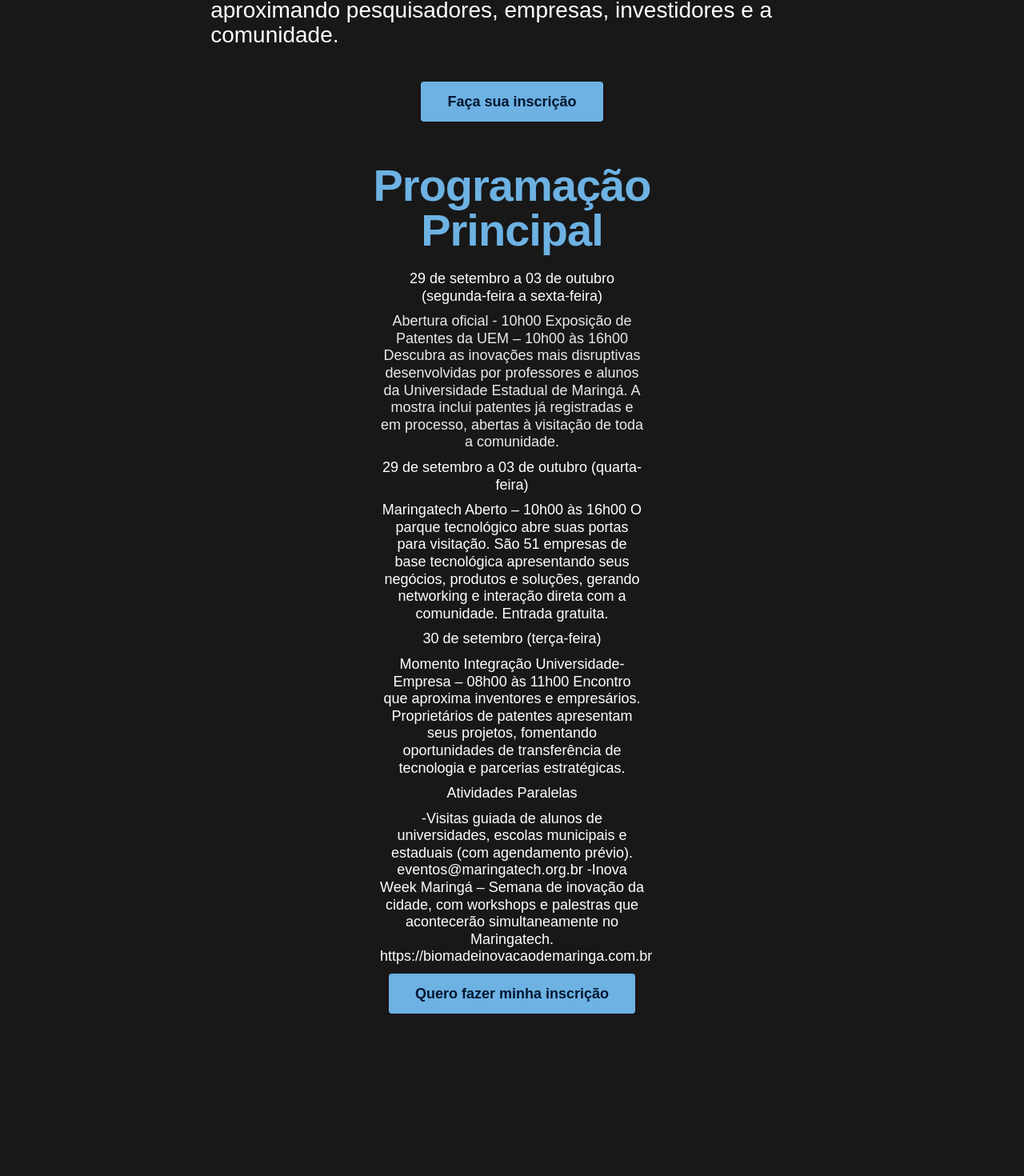
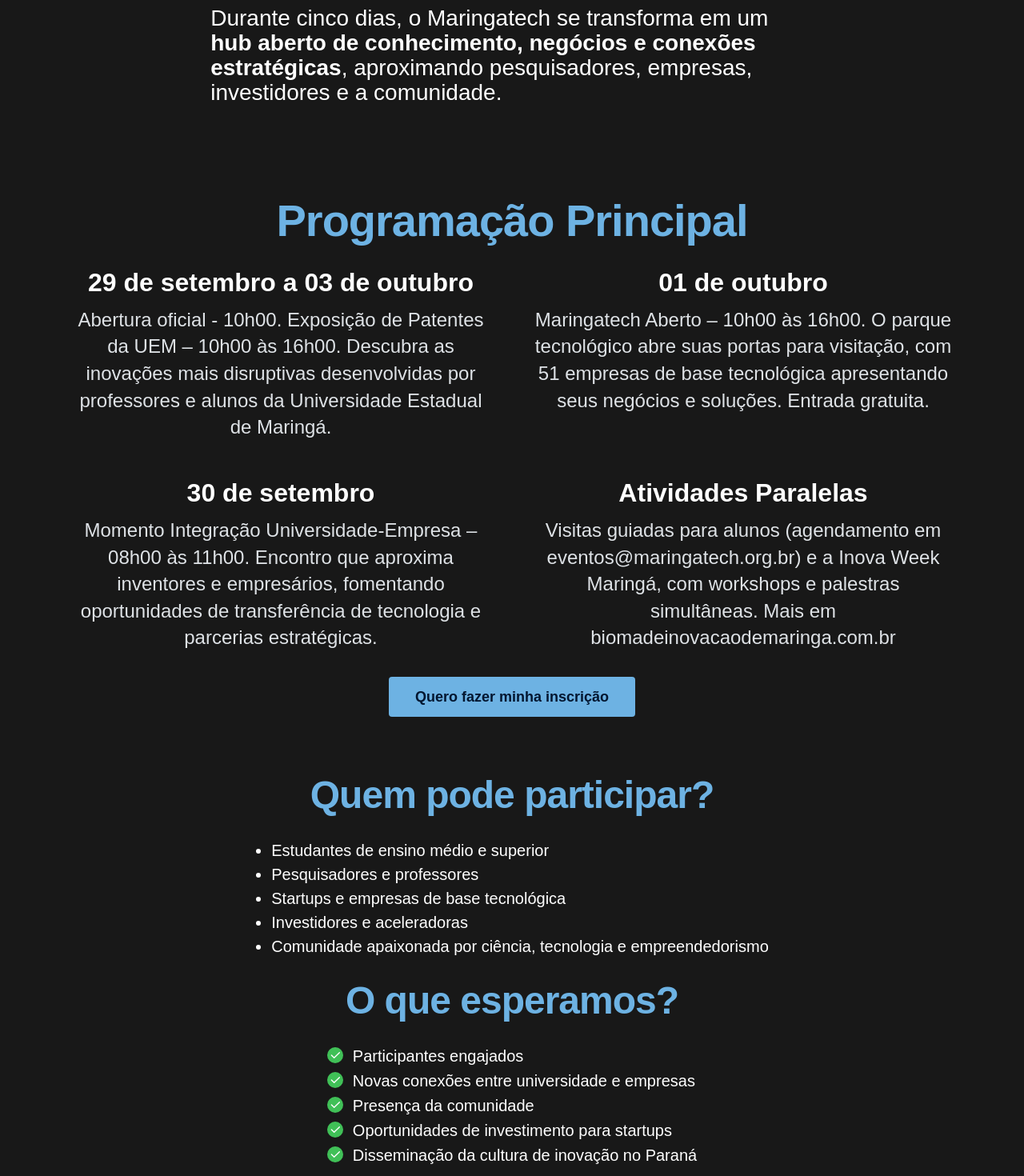
Before and after one commit to gtortajada/expotech.org.br, a Next.js app: page / in a window 1280 px wide. Shown: the part 1308-2778 px from the top of the page at 80% size. Built offline with nearby package versions, Linux system fonts and the light colour scheme.

Commit message:
feat: Site quase finalizado.

```diff
--- a/src/app/page.tsx
+++ b/src/app/page.tsx
@@ -1,4 +1,5 @@
 import Hero from "@/components/sections/Hero";
+import Sobre from "@/components/sections/Sobre";
 import Informacoes from "@/components/sections/Informacoes";
 import Programacao from "@/components/sections/Programacao";
 
@@ -6,6 +7,7 @@
   return (
     <>
       <Hero />
+      <Sobre />
       <Programacao />
       <Informacoes />
     </>
--- a/src/components/Background.tsx
+++ b/src/components/Background.tsx
@@ -30,7 +30,7 @@
         <Box
           style={{
             position: 'absolute',
-            top: '20vh',
+            top: '10vh',
             left: 0,
             transform: 'translateX(-40%)',
             width: '25vw',
@@ -47,7 +47,7 @@
         <Box
           style={{
             position: 'absolute',
-            top: '80vh',
+            top: '75vh',
             right: 0,
             transform: 'translateX(20%)',
             width: '25vw',
--- a/src/components/Navbar.tsx
+++ b/src/components/Navbar.tsx
@@ -59,7 +59,7 @@
     top: rem(56),
     left: 0,
     right: 0,
-    backgroundColor: "#808285",
+    backgroundColor: "#181818",
     borderTop: `${rem(1)} solid rgba(255, 255, 255, 0.2)`,
   };
 
--- a/src/components/sections/Hero.tsx
+++ b/src/components/sections/Hero.tsx
@@ -2,13 +2,7 @@
 
 import { CtaButton } from "@/components/CtaButton";
 import { Section } from "@/components/Section";
-import {
-  Box,
-  Stack,
-  Text,
-  Title,
-  rem
-} from "@mantine/core";
+import { Box, Stack, Text, Title, rem } from "@mantine/core";
 
 export default function Hero() {
   return (
@@ -22,7 +16,7 @@
           textAlign: "center",
           color: "white",
         }}
-        mih={{ base: "100vh", md: "768px" }}
+        mih={{ base: "70vh", md: "768px" }}
         mah={{ base: "auto", md: "1000px" }}
       >
         <Stack align="center" style={{ zIndex: 1 }} p="sm" gap="xs">
@@ -61,57 +55,6 @@
           <CtaButton>Faça sua inscrição</CtaButton>
         </Stack>
       </Box>
-
-      <Stack align="center" style={{ zIndex: 1 }} p="sm" gap="xs">
-        <Title
-            order={1}
-            px={{ base: "xl", sm: "0" }}
-            fz={{ base: rem(42), sm: rem(56) }}
-            fw={700}
-            lts={-1}
-            lh={1}
-            mb="sm"
-            maw={{ base: "100%", sm: "70%" }}
-            c="#6DB2E3"
-          >
-            Sobre o evento
-          </Title>
-        <Text
-          px={{ base: "md", sm: "0" }}
-          fz={{ base: rem(24), sm: rem(28) }}
-          lh={1.1}
-          mb="xl"
-          maw={{ base: "80%", sm: "60%" }}
-        >
-          A **EXPOTECH Maringá 2025** é o maior encontro de ciência, tecnologia
-          e inovação da região, promovendo a integração entre universidades,
-          setor produtivo e sociedade.
-        </Text>
-        <Text
-          px={{ base: "md", sm: "0" }}
-          fz={{ base: rem(24), sm: rem(28) }}
-          lh={1.1}
-          mb="xl"
-          maw={{ base: "80%", sm: "60%" }}
-        >
-          Inspirada na histórica FEITECH 2013, que impulsionou a cultura de
-          inovação em Maringá, a EXPOTECH chega com uma proposta moderna e
-          interativa, alinhada à Transformação Digital e ao desenvolvimento
-          sustentável do Paraná.
-        </Text>
-        <Text
-          px={{ base: "md", sm: "0" }}
-          fz={{ base: rem(24), sm: rem(28) }}
-          lh={1.1}
-          mb="xl"
-          maw={{ base: "80%", sm: "60%" }}
-        >
-          Durante cinco dias, o Maringatech se transforma em um hub aberto de
-          conhecimento, negócios e conexões estratégicas, aproximando
-          pesquisadores, empresas, investidores e a comunidade.{" "}
-        </Text>
-        <CtaButton>Faça sua inscrição</CtaButton>
-      </Stack>
     </Section>
   );
 }
--- a/src/components/sections/Informacoes.tsx
+++ b/src/components/sections/Informacoes.tsx
@@ -1,85 +1,87 @@
+// Arquivo: src/app/Informacoes.tsx
 "use client";
 
-import "@mantine/carousel/styles.css";
-import { Box, Stack, Text, Title } from "@mantine/core";
-
+// 1. Imports necessários para os novos componentes e ícones
 import { CtaButton } from "@/components/CtaButton";
-import { Section } from "../Section";
+import { Section } from "@/components/Section";
+import {
+  Container,
+  List,
+  Stack,
+  ThemeIcon,
+  Title,
+  rem
+} from "@mantine/core";
+import { IconCheck } from "@tabler/icons-react"; // Um pacote de ícones popular para usar com Mantine
 
 export default function Informacoes() {
   return (
     <Section id="informacoes">
-      <Box
-        style={{
-          position: "relative",
-          display: "flex",
-          alignItems: "center",
-          justifyContent: "center",
-          textAlign: "center",
-          color: "white",
-        }}
-        mih={{ base: "100vh", md: "768px" }}
-        mah={{ base: "auto", md: "1000px" }}
-      >
-        <Stack gap="xs" align="center">
+      <Container size="lg">
+        <Stack gap="xl" align="center">
           <Title
-            order={1}
-            size="h1"
+            order={2}
+            fz={{ base: rem(36), sm: rem(48) }}
+            fw={700}
+            lts={-1}
+            lh={1.1}
+            c="#6DB2E3"
             ta="center"
-            c="#6DB2E3"
-            style={{
-              fontWeight: 700,
-              fontSize: "clamp(1.75rem, 4vw, 2.5rem)",
-              lineHeight: 1.2,
-            }}
           >
             Quem pode participar?
           </Title>
-          <Text
+          <List
+            spacing="xs"
             size="lg"
+            center
+            c="white"
+            fz={{ base: rem(20), sm: rem(20) }}
+            lh={1.4}
+          >
+            <List.Item>Estudantes de ensino médio e superior</List.Item>
+            <List.Item>Pesquisadores e professores</List.Item>
+            <List.Item>Startups e empresas de base tecnológica</List.Item>
+            <List.Item>Investidores e aceleradoras</List.Item>
+            <List.Item>
+              Comunidade apaixonada por ciência, tecnologia e empreendedorismo
+            </List.Item>
+          </List>
+
+          <Title
+            order={2}
+            fz={{ base: rem(36), sm: rem(48) }}
+            fw={700}
+            lts={-1}
+            lh={1.1}
+            c="#6DB2E3"
             ta="center"
-            maw={330}
-            style={{
-              lineHeight: 1.2,
-              color: "white",
-            }}
-          >
-            * Estudantes de ensino médio e superior * Pesquisadores e
-            professores * Startups e empresas de base tecnológica * Investidores
-            e aceleradoras * Comunidade apaixonada por ciência, tecnologia e
-            empreendedorismo
-          </Text>
-          <Title
-            order={1}
-            size="h1"
-            ta="center"
-            c="#6DB2E3"
-            style={{
-              fontWeight: 700,
-              fontSize: "clamp(1.75rem, 4vw, 2.5rem)",
-              lineHeight: 1.2,
-            }}
           >
             O que esperamos?
           </Title>
-          <Text
+
+          <List
+            spacing="xs"
             size="lg"
-            ta="center"
-            maw={330}
-            style={{
-              lineHeight: 1.2,
-              color: "white",
-            }}
+            center
+            c="white"
+            fz={{ base: rem(20), sm: rem(20) }}
+            lh={1.4}
+            icon={
+              <ThemeIcon color="green" size={20} radius="xl">
+                <IconCheck style={{ width: rem(16), height: rem(16) }} />
+              </ThemeIcon>
+            }
           >
-            ✔️ Participantes engajados ✔️ Novas conexões entre universidade e
-            empresas ✔️Presença da comunidade ✔️ Oportunidades de investimento
-            para startups ✔️ Disseminação da cultura de inovação no Paraná
-          </Text>
-          <Box>
-            <CtaButton>Quero fazer minha inscrição</CtaButton>
-          </Box>
+            <List.Item>Participantes engajados</List.Item>
+            <List.Item>Novas conexões entre universidade e empresas</List.Item>
+            <List.Item>Presença da comunidade</List.Item>
+            <List.Item>Oportunidades de investimento para startups</List.Item>
+            <List.Item>Disseminação da cultura de inovação no Paraná</List.Item>
+          </List>
+
+          <CtaButton>Quero fazer minha inscrição</CtaButton>
         </Stack>
-      </Box>
+      </Container>
     </Section>
   );
 }
--- a/src/components/sections/Programacao.tsx
+++ b/src/components/sections/Programacao.tsx
@@ -1,148 +1,84 @@
+// Arquivo: src/app/Programacao.tsx
 "use client";
 
-import "@mantine/carousel/styles.css";
+import { CtaButton } from "@/components/CtaButton";
+import { Section } from "@/components/Section";
+// 1. Importe o Container do Mantine
+import { Container, SimpleGrid, Stack, Text, Title, rem } from "@mantine/core";
+import React from "react";
 
-import { Box, rem, Stack, Text, Title } from "@mantine/core";
-
-import { CtaButton } from "@/components/CtaButton";
-import { Section } from "../Section";
+function ProgramacaoCard({
+  title,
+  children,
+}: {
+  title: string;
+  children: React.ReactNode;
+}) {
+  return (
+    <Stack ta="center" gap="sm">
+      <Text fz={{ base: rem(22), sm: rem(32) }} fw={600} c="white" lh={1.1}>
+        {title}
+      </Text>
+      <Text c="gray.3" fz={{ base: rem(16), sm: rem(24) }} lh={1.4}>
+        {children}
+      </Text>
+    </Stack>
+  );
+}
 
 export default function Programacao() {
   return (
     <Section id="programacao">
-      <Box
-        style={{
-          position: "relative",
-          display: "flex",
-          alignItems: "center",
-          justifyContent: "center",
-          textAlign: "center",
-          color: "white",
-        }}
-        mih={{ base: "100vh", md: "768px" }}
-        mah={{ base: "auto", md: "1000px" }}
-      >
-        <Stack gap="xs" align="center">
+      <Container size="lg">
+        <Stack gap="xl" align="center">
           <Title
-            order={1}
+            order={2}
             px={{ base: "xl", sm: "0" }}
             fz={{ base: rem(42), sm: rem(56) }}
             fw={700}
             lts={-1}
             lh={1}
-            mb="sm"
             maw={{ base: "100%", sm: "70%" }}
             c="#6DB2E3"
+            ta="center"
           >
             Programação Principal
           </Title>
-          <Text
-            size="lg"
-            ta="center"
-            maw={330}
-            style={{
-              lineHeight: 1.2,
-              color: "#FFFFFF",
-            }}
+
+          <SimpleGrid
+            cols={{ base: 1, md: 2 }}
+            spacing={{ base: "xl", md: "3rem" }}
+            verticalSpacing={{ base: "xl", md: "3rem" }}
           >
-            29 de setembro a 03 de outubro (segunda-feira a sexta-feira)
-          </Text>
-          <Text
-            size="lg"
-            ta="center"
-            maw={330}
-            style={{
-              lineHeight: 1.2,
-              color: "#EAEAEA",
-            }}
-          >
-            Abertura oficial - 10h00 Exposição de Patentes da UEM – 10h00 às
-            16h00 Descubra as inovações mais disruptivas desenvolvidas por
-            professores e alunos da Universidade Estadual de Maringá. A mostra
-            inclui patentes já registradas e em processo, abertas à visitação de
-            toda a comunidade.
-          </Text>
-          <Text
-            size="lg"
-            ta="center"
-            maw={330}
-            style={{
-              lineHeight: 1.2,
-              color: "white",
-            }}
-          >
-            29 de setembro a 03 de outubro (quarta-feira)
-          </Text>
-          <Text
-            size="lg"
-            ta="center"
-            maw={330}
-            style={{
-              lineHeight: 1.2,
-              color: "white",
-            }}
-          >
-            Maringatech Aberto – 10h00 às 16h00 O parque tecnológico abre suas
-            portas para visitação. São 51 empresas de base tecnológica
-            apresentando seus negócios, produtos e soluções, gerando networking
-            e interação direta com a comunidade. Entrada gratuita.
-          </Text>
-          <Text
-            size="lg"
-            ta="center"
-            maw={330}
-            style={{
-              lineHeight: 1.2,
-              color: "white",
-            }}
-          >
-            30 de setembro (terça-feira)
-          </Text>
-          <Text
-            size="lg"
-            ta="center"
-            maw={330}
-            style={{
-              lineHeight: 1.2,
-              color: "white",
-            }}
-          >
-            Momento Integração Universidade-Empresa – 08h00 às 11h00 Encontro
-            que aproxima inventores e empresários. Proprietários de patentes
-            apresentam seus projetos, fomentando oportunidades de transferência
-            de tecnologia e parcerias estratégicas.
-          </Text>
-          <Text
-            size="lg"
-            ta="center"
-            maw={330}
-            style={{
-              lineHeight: 1.2,
-              color: "white",
-            }}
-          >
-            Atividades Paralelas
-          </Text>
-          <Text
-            size="lg"
-            ta="center"
-            maw={330}
-            style={{
-              lineHeight: 1.2,
-              color: "white",
-            }}
-          >
-            -Visitas guiada de alunos de universidades, escolas municipais e
-            estaduais (com agendamento prévio). eventos@maringatech.org.br
-            -Inova Week Maringá – Semana de inovação da cidade, com workshops e
-            palestras que acontecerão simultaneamente no Maringatech.
-            https://biomadeinovacaodemaringa.com.br
-          </Text>
-          <Box>
-            <CtaButton>Quero fazer minha inscrição</CtaButton>
-          </Box>
+            <ProgramacaoCard title="29 de setembro a 03 de outubro">
+              Abertura oficial - 10h00. Exposição de Patentes da UEM – 10h00 às
+              16h00. Descubra as inovações mais disruptivas desenvolvidas por
+              professores e alunos da Universidade Estadual de Maringá.
+            </ProgramacaoCard>
+
+            <ProgramacaoCard title="01 de outubro">
+              Maringatech Aberto – 10h00 às 16h00. O parque tecnológico abre
+              suas portas para visitação, com 51 empresas de base tecnológica
+              apresentando seus negócios e soluções. Entrada gratuita.
+            </ProgramacaoCard>
+
+            <ProgramacaoCard title="30 de setembro">
+              Momento Integração Universidade-Empresa – 08h00 às 11h00.
+              Encontro que aproxima inventores e empresários, fomentando
+              oportunidades de transferência de tecnologia e parcerias
+              estratégicas.
+            </ProgramacaoCard>
+
+            <ProgramacaoCard title="Atividades Paralelas">
+              Visitas guiadas para alunos (agendamento em
+              eventos@maringatech.org.br) e a Inova Week Maringá, com workshops
+              e palestras simultâneas. Mais em biomadeinovacaodemaringa.com.br
+            </ProgramacaoCard>
+          </SimpleGrid>
+
+          <CtaButton>Quero fazer minha inscrição</CtaButton>
         </Stack>
-      </Box>
+      </Container>
     </Section>
   );
 }
--- /dev/null
+++ b/src/components/sections/Sobre.tsx
@@ -0,0 +1,60 @@
+"use client";
+
+import { Section } from "@/components/Section";
+import { Stack, Text, Title, rem } from "@mantine/core";
+
+export default function Sobre() {
+  return (
+    <Section id="sobre">
+      <Stack align="center" style={{ zIndex: 1 }} p="sm" gap="xs">
+        <Title
+          order={2}
+          px={{ base: "xl", sm: "0" }}
+          fz={{ base: rem(42), sm: rem(56) }}
+          fw={700}
+          lts={-1}
+          lh={1}
+          mb="sm"
+          maw={{ base: "100%", sm: "70%" }}
+          c="#6DB2E3"
+        >
+          Sobre o evento
+        </Title>
+        <Text
+          px={{ base: "md", sm: "0" }}
+          fz={{ base: rem(24), sm: rem(28) }}
+          lh={1.1}
+          mb="xl"
+          maw={{ base: "80%", sm: "60%" }}
+        >
+          A <strong>EXPOTECH Maringá 2025</strong> é o maior encontro de ciência, tecnologia
+          e inovação da região, promovendo a integração entre universidades,
+          setor produtivo e sociedade.
+        </Text>
+        <Text
+          px={{ base: "md", sm: "0" }}
+          fz={{ base: rem(24), sm: rem(28) }}
+          lh={1.1}
+          mb="xl"
+          maw={{ base: "80%", sm: "60%" }}
+        >
+          Inspirada na histórica <strong>FEITECH 2013</strong>, que impulsionou a cultura de
+          inovação em Maringá, a EXPOTECH chega com uma proposta moderna e
+          interativa, alinhada à Transformação Digital e ao <strong>desenvolvimento
+          sustentável do Paraná.</strong>
+        </Text>
+        <Text
+          px={{ base: "md", sm: "0" }}
+          fz={{ base: rem(24), sm: rem(28) }}
+          lh={1.1}
+          mb="xl"
+          maw={{ base: "80%", sm: "60%" }}
+        >
+          Durante cinco dias, o Maringatech se transforma em um <strong>hub aberto de
+          conhecimento, negócios e conexões estratégicas</strong>, aproximando
+          pesquisadores, empresas, investidores e a comunidade.{" "}
+        </Text>
+      </Stack>
+    </Section>
+  );
+}
--- a/src/config/sections.ts
+++ b/src/config/sections.ts
@@ -1,5 +1,6 @@
 export const sections = [
   { id: "home", label: "Home" },
+  { id: "sobre", label: "Sobre" },
   { id: "programacao", label: "Programação" },
   { id: "informacoes", label: "Informações" },
 ] as const;
```
Also changed, not shown: next.config.ts (+3 -12 lines), src/components/Footer.tsx (+19 -19 lines), public/images/logoExpotech.svg (renamed from src/assets/logoExpotech.svg).
